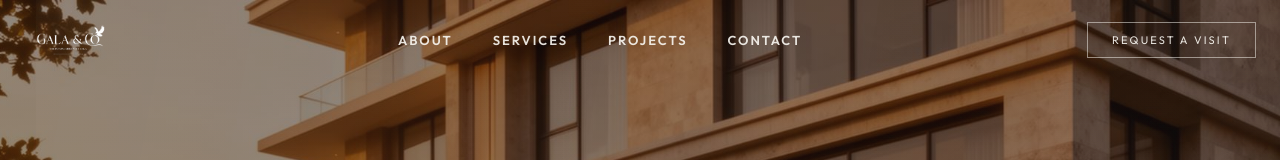
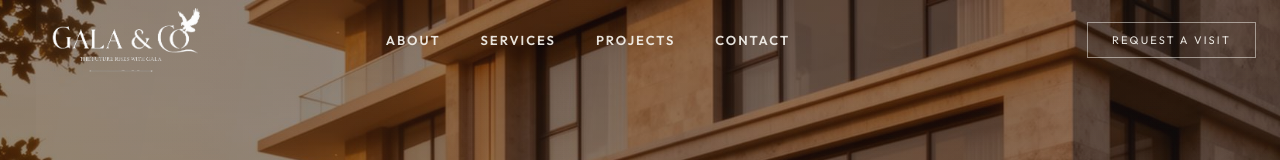
Before and after one commit to galaandco27-web/Gala-and-Co-Website, a plain HTML site: page index.html in a window 1280 px wide. Shown: the top 160 px of the page. Drawn offline with nearby package versions, Linux system fonts and the light colour scheme.

Commit message:
logo size

```diff
--- a/css/styles.css
+++ b/css/styles.css
@@ -363,10 +363,12 @@ h6 {
 }
 
 .brand-logo-img {
-  height: clamp(74px, 7.5vw, 88px);
+  height: clamp(54px, 5.5vw, 64px);
   width: auto;
   object-fit: contain;
   display: block;
+  transform: scale(3);
+  transform-origin: left center;
 }
 
 .nav-desktop {
@@ -1590,7 +1592,6 @@ address {
 
 
 .footer-logo-img {
-  height: clamp(95px, 9vw, 115px);
   width: auto;
   object-fit: contain;
   margin-bottom: var(--space-8);
```
